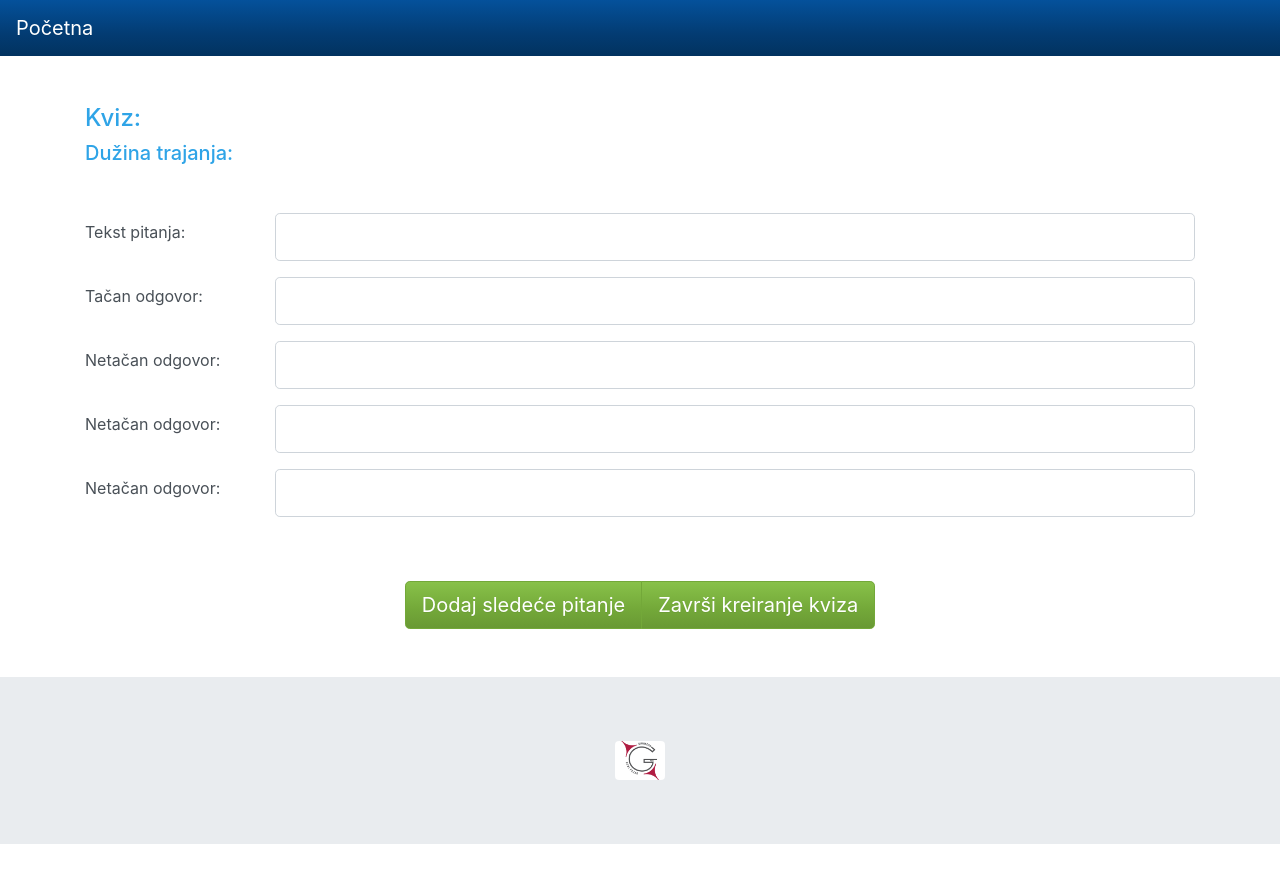
After one commit to BakirCu/Kviz, a Django app: page /answers/ in a window 1280 px wide. The commit adds this page. Run offline with Django 3.2, Linux system fonts and the light colour scheme; some libraries are stand-ins or nearby versions.

Commit message:
Napravio stranicu za odgovore i pitanja

```diff
--- a/kvizer/templates/kvizer/base.html
+++ b/kvizer/templates/kvizer/base_kviz.html
@@ -28,7 +28,7 @@
 
 
 
-    {% block content %}
+    {% block content_kviz %}
     {% endblock %}
 
     <footer class="footer">
--- /dev/null
+++ b/kvizer/templates/kvizer/create_answers.html
@@ -0,0 +1,61 @@
+{% extends "kvizer/base_kviz.html" %}
+{% block content_kviz %}
+{% load static %}
+<div class="container mt-5 mb-5">
+    <h4 class="mt-5">Kviz:</h4>
+    <h5 class="mb-5">Dužina trajanja:</h5>
+    <form action="#" method="POST">
+        {% csrf_token %}
+        <div class="form-group row">
+            <label for="tekst-pitanja" class="col-sm-2 col-form-label">Tekst pitanja:</label>
+            <div class="col-sm-10">
+                <input type="text" class="form-control  form-control-lg" id="tekst-pitanja" name="pitanje" required=''
+                    oninvalid="this.setCustomValidity('Unesite pitanje')" oninput="setCustomValidity('')">
+            </div>
+        </div>
+
+        <div class="form-group row">
+            <label for="tacan-odgovor" class="col-sm-2 col-form-label">Tačan odgovor:</label>
+            <div class="col-sm-10">
+                <input type="text" class="form-control  form-control-lg" id="tacan-odgovor" name="tacan-odgovor"
+                    required='' oninvalid="this.setCustomValidity('Unesite tačan odgovor')"
+                    oninput="setCustomValidity('')">
+            </div>
+        </div>
+
+        <div class="form-group row">
+            <label for="netacan-odgovor1" class="col-sm-2 col-form-label">Netačan odgovor:</label>
+            <div class="col-sm-10">
+                <input type="text" class="form-control  form-control-lg" id="netacan-odgovor" name="netacan-odgovor1"
+                    required='' oninvalid="this.setCustomValidity('Unesite netačan odgovor')"
+                    oninput="setCustomValidity('')">
+            </div>
+        </div>
+
+        <div class="form-group row">
+            <label for="netacan-odgovor2" class="col-sm-2 col-form-label">Netačan odgovor:</label>
+            <div class="col-sm-10">
+                <input type="text" class="form-control  form-control-lg" id="netacan-odgovor2" name="netacan-odgovor2">
+            </div>
+        </div>
+
+        <div class="form-group row">
+            <label for="netacan-odgovor3" class="col-sm-2 col-form-label">Netačan odgovor:</label>
+            <div class="col-sm-10">
+                <input type="text" class="form-control  form-control-lg" id="netacan-odgovor3" name="netacan-odgovor3">
+            </div>
+        </div>
+
+        <div class="col text-center">
+
+            <div class="btn-group btn-group-lg mt-5">
+                <a class="btn btn-success" href="#" role="button">Dodaj sledeće pitanje</a>
+                <a class="btn btn-success" href="#" role="button">Završi kreiranje kviza</a>
+            </div>
+        </div>
+    </form>
+
+</div>
+
+
+{% endblock %}
--- a/kvizer/urls.py
+++ b/kvizer/urls.py
@@ -4,5 +4,5 @@ from . import views
 
 urlpatterns = [
     path('', views.create_kviz, name='create_kviz'),
-
+    path('answers/', views.create_answers, name='create_answers'),
 ]
--- a/kvizer/views.py
+++ b/kvizer/views.py
@@ -3,3 +3,7 @@ from django.shortcuts import render
 
 def create_kviz(request):
     return render(request, 'kvizer/create_kviz.html')
+
+
+def create_answers(request):
+    return render(request, 'kvizer/create_answers.html')
```
Also changed, not shown: kvizer/templates/kvizer/create_kviz.html (+15 -13 lines), 1 other file.
